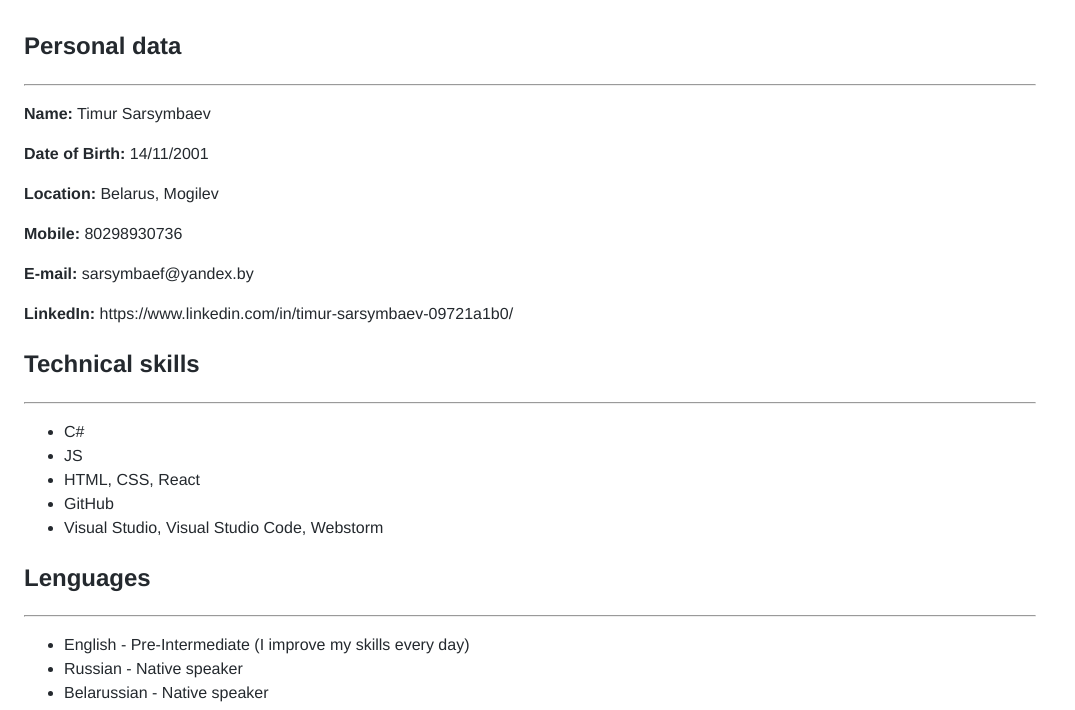
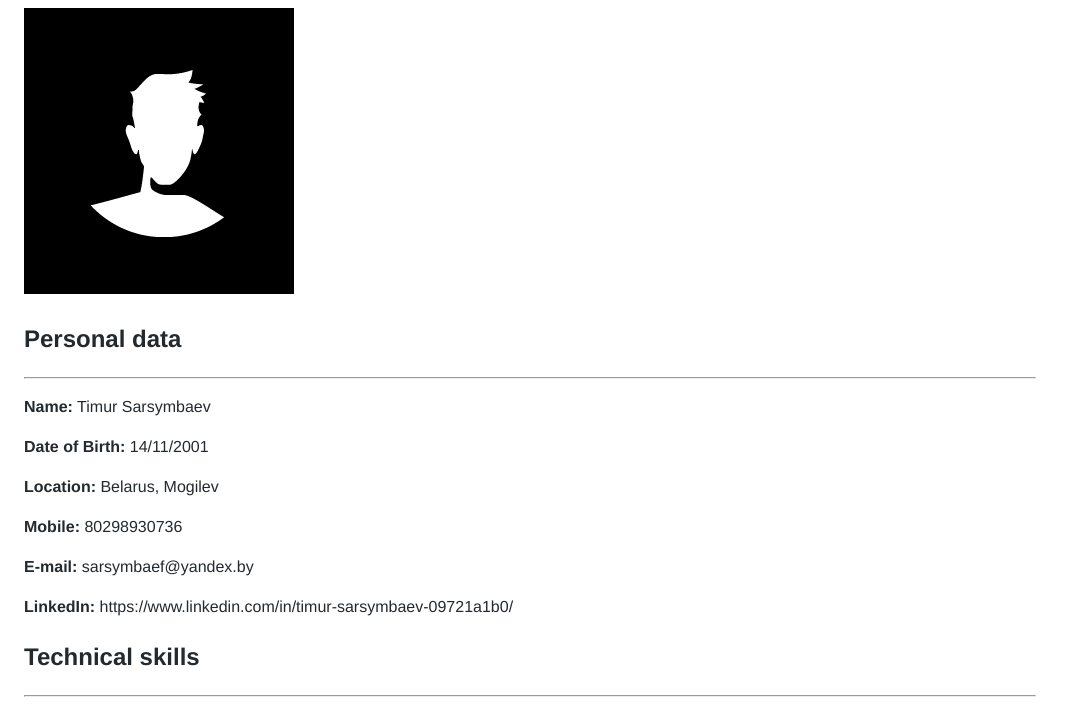
Before and after one commit to simple001100/rsschool-cv, a plain HTML site: page index.html in a window 1280 px wide. Shown: the top 710 px of the page, without its empty margins (0-1075 px from the left). Drawn offline with Linux system fonts and the light colour scheme.

Commit message:
feat: add avatar

```diff
--- a/index.html
+++ b/index.html
@@ -9,6 +9,7 @@
 <body>
     <main class="main-body">
         <section class="personal_data">
+            <img src="assets/imges/Снимок.PNG">
             <header>
                 <h1>Personal data</h1>
             </header>
```
Also changed, not shown: assets/imges/Снимок.PNG (added).
